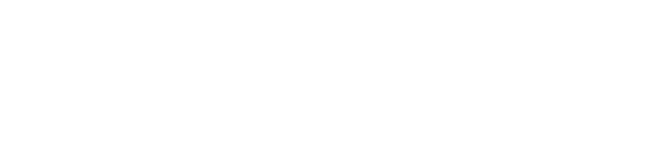
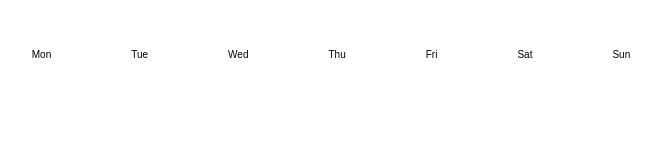
Before and after one commit to Gwasuwon-shot/web-pre-task, a React (Vite) app: page /hee-jung in a window 1280 px wide. Shown: the top 160 px of the page, without its empty margins (309-970 px from the left). Built offline with nearby package versions, Linux system fonts and the light colour scheme; a web font is replaced by a local one.

Commit message:
[ feat ] Header 추가

```diff
--- a/src/components/heeJung/Calender.tsx
+++ b/src/components/heeJung/Calender.tsx
@@ -1,3 +1,4 @@
+import Header from './Header';
 import { scheduleState } from '../../atom/store';
 import styled from 'styled-components';
 import { useRecoilValue } from 'recoil';
@@ -5,8 +6,12 @@ import { useRecoilValue } from 'recoil';
 export default function Calender() {
     const schedules = useRecoilValue(scheduleState);
 
+    const days = ['Mon', 'Tue', 'Wed', 'Thu', 'Fri', 'Sat', 'Sun'];
+
+
     return (
     <CalenderWrapper>
+        <Header />
     </CalenderWrapper>
     );
 }
--- /dev/null
+++ b/src/components/heeJung/Header.tsx
@@ -0,0 +1,26 @@
+import styled from 'styled-components';
+
+export default function Header() {
+    const days = ['Mon', 'Tue', 'Wed', 'Thu', 'Fri', 'Sat', 'Sun'];
+
+    const DayHeader = () => {
+        return days.map((day, index) => (
+            <div key = {index}> {day} </div>
+        ));
+    };
+
+    return (
+        <HeaderWrapper>
+            {DayHeader()}
+        </HeaderWrapper>
+    )
+}
+
+const HeaderWrapper = styled.header`
+    display: flex;
+    justify-content: space-evenly;
+    align-items: center;
+    gap: 8rem;
+
+    padding: 5rem;
+`
```
